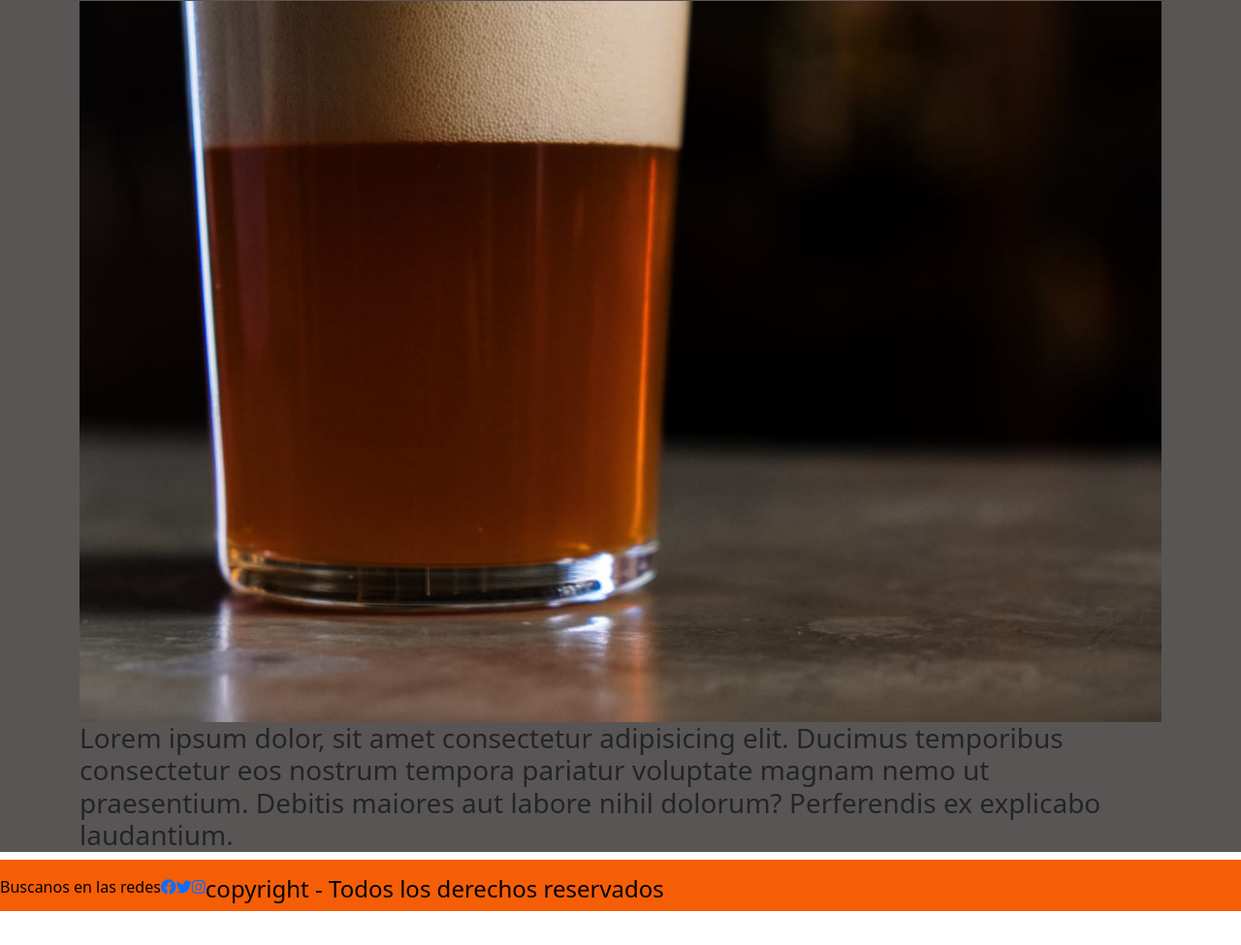
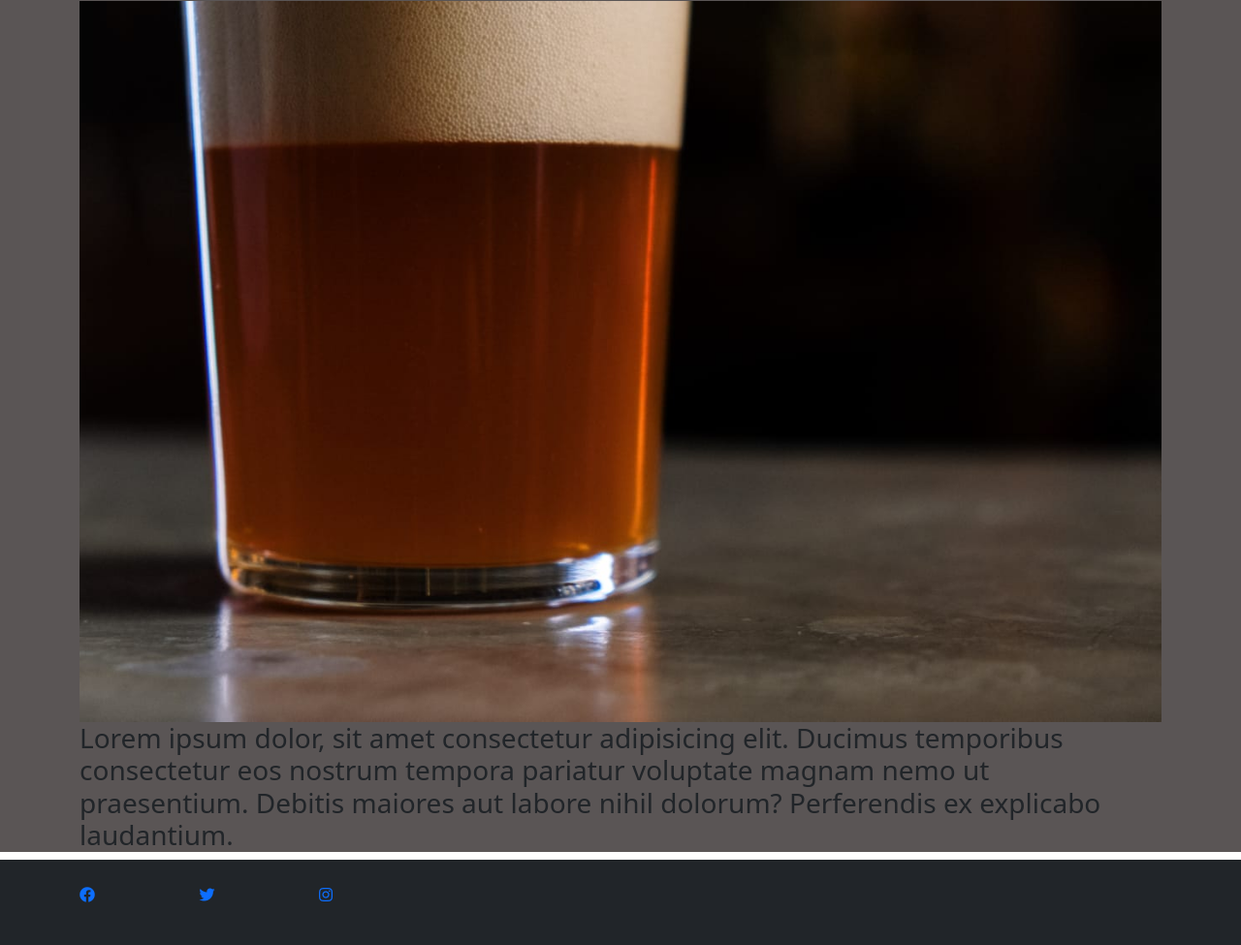
Before and after one commit to ritaastorga/repo-bootstrap, a plain HTML site: page index.html in a window 1280 px wide. Shown: the part 1087-2062 px from the top of the page at 97% size. Before the commit the page ends 2027 px from the top, so only its background shows below. Drawn offline with nearby package versions, Linux system fonts and the light colour scheme.

Commit message:
Agregando BS al Footer

```diff
--- a/index.html
+++ b/index.html
@@ -108,15 +108,20 @@
         </div>
       </section>
     </main>
-
-    <footer>
+    <!--Agregando Bs al Footer-->
+    <footer class="bg-dark text-black py-4">
       <!-- Las redes sociales son ficticias -->
-      <div>Buscanos en las redes</div>
-      <a href="#"><i class="fab fa-facebook"></i></a>
-      <a href="#"><i class="fab fa-twitter"></i></a>
-      <a href="#"><i class="fab fa-instagram"></i></a>
-      <div>
-        <h4>copyright - Todos los derechos reservados</h4>
+      <div class="container">
+        <nav class="row">
+          <ul class="col-3 list-unstyled">
+            <li class="font-weight-bold text-uppercarse"></li>
+            <li class="d-flex justify-content-between">
+              <a href="#"><i class="fab fa-facebook"></i></a>
+              <a href="#"><i class="fab fa-twitter"></i></a>
+              <a href="#"><i class="fab fa-instagram"></i></a>
+            </li>
+          </ul>
+        </nav>
       </div>
     </footer>
     <!-- JavaScript Bundle with Popper -->
```
Also changed, not shown: pages/contacto.html (+14 -6 lines), pages/productos.html (+14 -6 lines), pages/servicios.html (+14 -6 lines), pages/ubicacion.html (+14 -6 lines).
